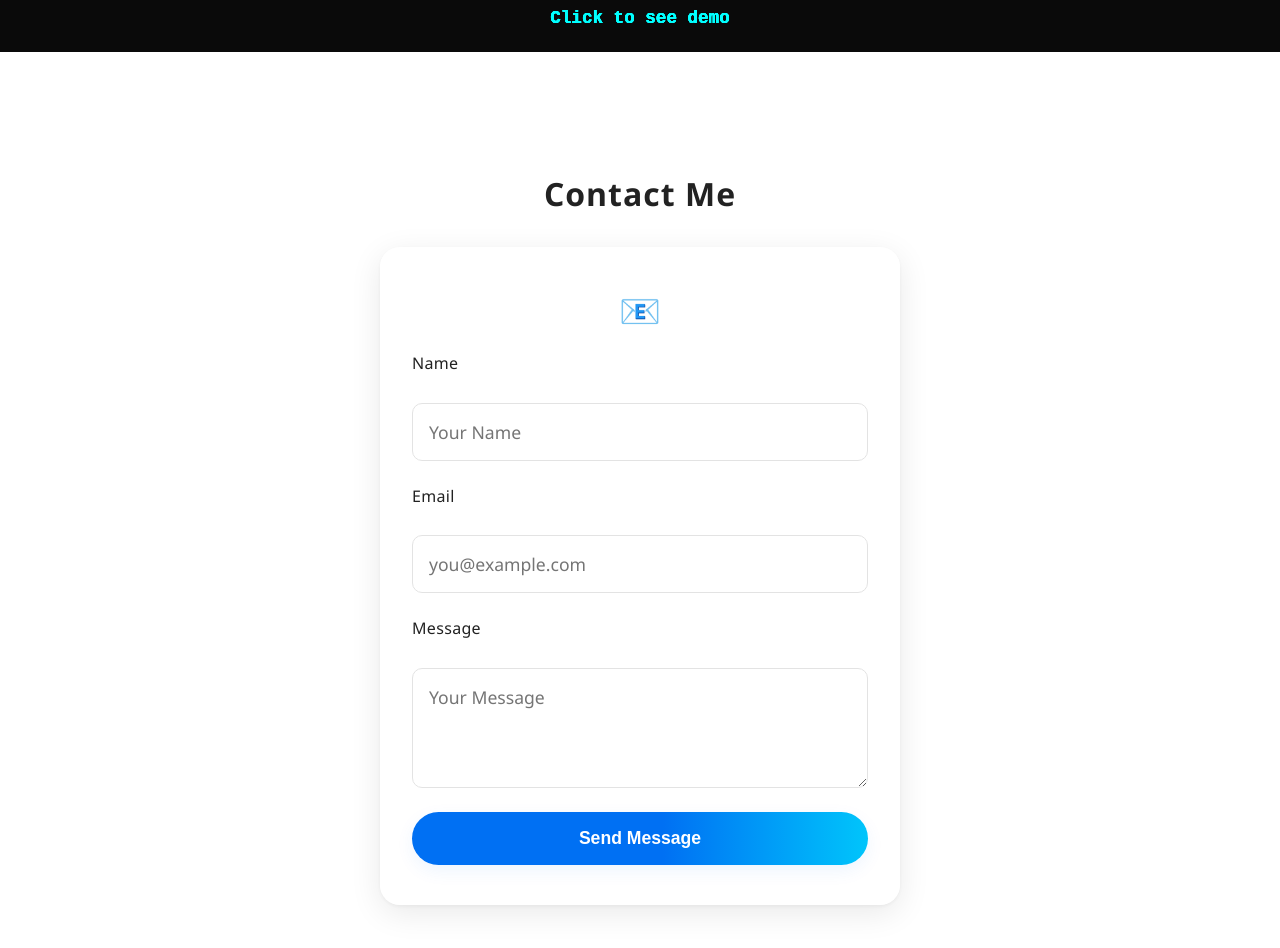
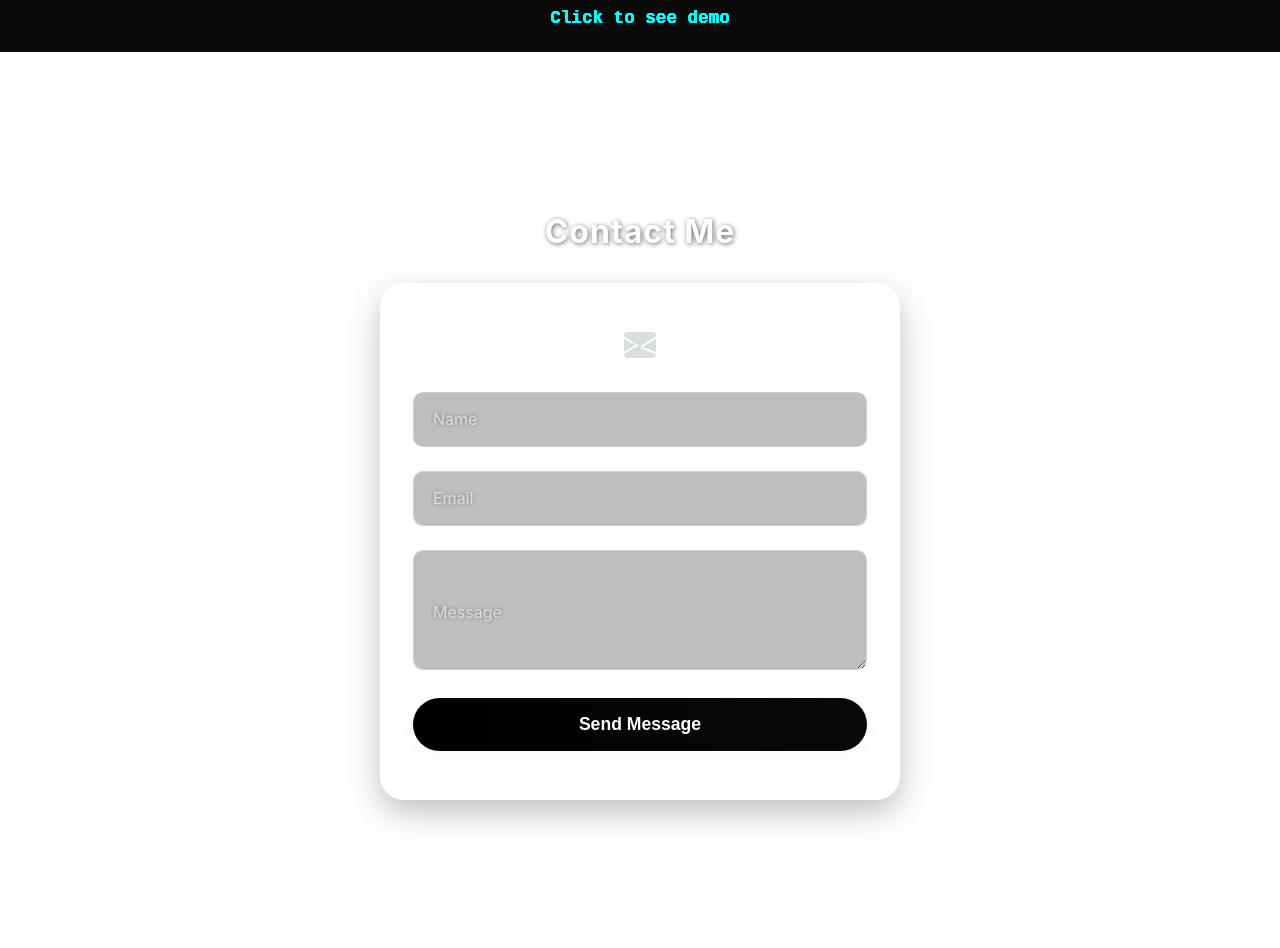
Before and after one commit to NaveedAhmeds/PORTFOLIO, a Next.js app: page / in a window 1280 px wide. Shown: the part 4000-4948 px from the top of the page. Built offline with nearby package versions, Linux system fonts and the light colour scheme; a web font is replaced by a local one.

Commit message:
Finalized contact

```diff
--- a/components/Contact.js
+++ b/components/Contact.js
@@ -9,72 +9,114 @@ export default function Contact() {
 		message: "",
 	});
 	const [success, setSuccess] = useState(false);
+	const [loading, setLoading] = useState(false);
 
 	const handleChange = (e) =>
 		setFormData({ ...formData, [e.target.name]: e.target.value });
 
-	const handleSubmit = (e) => {
+	const handleSubmit = async (e) => {
 		e.preventDefault();
+		setLoading(true);
+
+		try {
+			const res = await fetch("/api/contact", {
+				method: "POST",
+				headers: { "Content-Type": "application/json" },
+				body: JSON.stringify(formData),
+			});
+
+			if (res.ok) {
 				setSuccess(true);
 				setFormData({ name: "", email: "", message: "" });
-		setTimeout(() => setSuccess(false), 4000); // Auto-hide message
+				setTimeout(() => setSuccess(false), 4000);
+			} else {
+				const data = await res.json();
+				alert(data.error || "Something went wrong!");
+			}
+		} catch (err) {
+			alert("Failed to send message, try again later.");
+			console.error(err);
+		} finally {
+			setLoading(false);
+		}
 	};
 
 	return (
 		<section id="contact" className={styles.contactSection}>
 			<h2 className={styles.heading}>Contact Me</h2>
 			<div className={`${styles.bgGlass} ${styles.contactFormContainer}`}>
-				{/* Example icon (emoji) for simplicity, replace with SVG if you wish */}
-				<div className={styles.icon}>📧</div>
+				{/* Cool SVG envelope */}
+				<div className={styles.icon}>
+					<svg
+						xmlns="http://www.w3.org/2000/svg"
+						width="32"
+						height="32"
+						fill="currentColor"
+						viewBox="0 0 16 16"
+					>
+						<path d="M0 4a2 2 0 012-2h12a2 2 0 012 2v.217l-8 5-8-5V4zm0 1.383v6.634l5.803-3.627L0 5.383zm6.761 3.397L16 12.017V5.383l-5.803 3.607-3.436 2.092a.5.5 0 01-.562 0L6.761 8.78zM16 13.017V13a2 2 0 01-2 2H2a2 2 0 01-2-2v-.017l5.803-3.627L16 13.017z" />
+					</svg>
+				</div>
+
 				<form
 					onSubmit={handleSubmit}
 					className={styles.contactForm}
 					autoComplete="off"
 				>
-					<label htmlFor="name" className={styles.label}>
-						Name
-					</label>
+					<div className={styles.inputGroup}>
 						<input
 							id="name"
 							type="text"
 							name="name"
-						placeholder="Your Name"
+							placeholder=" "
 							value={formData.name}
 							onChange={handleChange}
 							className={styles.input}
 							required
 						/>
-					<label htmlFor="email" className={styles.label}>
-						Email
+						<label htmlFor="name" className={styles.floatingLabel}>
+							Name
 						</label>
+					</div>
+
+					<div className={styles.inputGroup}>
 						<input
 							id="email"
 							type="email"
 							name="email"
-						placeholder="you@example.com"
+							placeholder=" "
 							value={formData.email}
 							onChange={handleChange}
 							className={styles.input}
 							required
 						/>
-					<label htmlFor="message" className={styles.label}>
-						Message
+						<label htmlFor="email" className={styles.floatingLabel}>
+							Email
 						</label>
+					</div>
+
+					<div className={styles.inputGroup}>
 						<textarea
 							id="message"
 							name="message"
-						placeholder="Your Message"
+							placeholder=" "
 							value={formData.message}
 							onChange={handleChange}
 							className={styles.textarea}
 							required
 						/>
-					<button type="submit" className={styles.button}>
-						Send Message
+						<label htmlFor="message" className={styles.floatingLabel}>
+							Message
+						</label>
+					</div>
+
+					<button type="submit" className={styles.button} disabled={loading}>
+						{loading ? "Sending..." : "Send Message"}
 					</button>
+
 					{success && (
 						<div className={styles.successMessage}>
-							Thank you! Your message has been sent. 🚀
+							Thank you! Your message has been sent.
 						</div>
 					)}
 				</form>
--- a/components/Contact.module.css
+++ b/components/Contact.module.css
@@ -1,36 +1,94 @@
 .contactSection {
-	margin-top: 5rem;
-	padding: 2.5rem 0.5rem;
-	/* Transparent background for section */
-	background: transparent;
+	position: relative;
+	margin-top: 0rem;
+	padding: 10rem 1.5rem;
 	text-align: center;
+	color: #f5f5f5;
+	font-family: "Inter", sans-serif;
+	overflow: hidden; /* ensures pseudo-element stays behind */
+}
+
+.contactSection::before {
+	content: "";
+	position: absolute;
+	inset: 0;
+	background: rgba(255, 255, 255, 0.05); /* slight transparent overlay */
+	backdrop-filter: blur(3px); /* main blur for the background */
+	z-index: -1; /* keep behind content */
+	border-radius: 0; /* full section blur */
 }
 
 .heading {
 	font-size: 2rem;
 	margin-bottom: 2rem;
 	letter-spacing: 1px;
+	color: #fff; /* bright white for contrast over painting */
+	text-shadow: 1px 1px 5px rgba(0, 0, 0, 0.6);
 }
 
 .bgGlass {
-	background: rgba(255, 255, 255, 0.15); /* Subtle frosted glass */
-	backdrop-filter: blur(10px);
-	box-shadow: 0 8px 32px rgba(0, 0, 0, 0.09), 0 1.5px 4px rgba(0, 0, 0, 0.05);
-	border-radius: 1.25rem;
-	padding: 2.5rem 2rem;
+	position: relative;
+	overflow: hidden;
+	/* existing styles */
+	background: rgba(255, 255, 255, 0.12);
+	backdrop-filter: blur(14px);
+	box-shadow: 0 12px 32px rgba(0, 0, 0, 0.25);
+	border-radius: 1.5rem;
+	padding: 3rem 2rem;
 	max-width: 520px;
 	margin: 0 auto;
-	transition: background 0.4s cubic-bezier(0.4, 2, 0.6, 1),
-		box-shadow 0.3s cubic-bezier(0.4, 2, 0.6, 1);
+	transition: all 0.4s cubic-bezier(0.4, 2, 0.6, 1);
+	border: 1px solid rgba(255, 255, 255, 0.2);
+	z-index: 0;
+}
+
+/* Animated gradient overlay */
+.bgGlass::before {
+	content: "";
+	position: absolute;
+	inset: 0;
+	background: linear-gradient(
+		120deg,
+		rgba(0, 0, 0, 0.2),
+		rgba(24, 24, 24, 0),
+		rgba(0, 0, 0, 0)
+	);
+	background-size: 400% 400%;
+	border-radius: inherit;
+	animation: gradientShift 15s ease infinite;
+	z-index: -1; /* behind content */
+}
+
+@keyframes gradientShift {
+	0% {
+		background-position: 0% 50%;
+	}
+	50% {
+		background-position: 100% 50%;
+	}
+	100% {
+		background-position: 0% 50%;
+	}
 }
 
 .icon {
 	font-size: 2.1rem;
 	margin-bottom: 1.2rem;
+	color: #d7dfe0; /* neon-ish glow */
+	text-shadow: 0 0 12px #00e0ff, 0 0 24px #00e0ff80;
+	animation: bounce 1.2s infinite alternate;
+}
+
+@keyframes bounce {
+	from {
+		transform: translateY(0);
+	}
+	to {
+		transform: translateY(-6px);
+	}
 }
 
 .contactFormContainer {
-	/* For fade-in effect */
 	animation: fadeIn 1.2s cubic-bezier(0.4, 2, 0.6, 1);
 }
 
@@ -52,31 +110,54 @@
 	width: 100%;
 }
 
-.label {
-	font-weight: 500;
-	margin-bottom: 0.3rem;
-	text-align: left;
-	color: #222;
-	letter-spacing: 0.02em;
+.inputGroup {
+	position: relative;
 }
 
 .input,
 .textarea {
+	width: 100%;
 	padding: 1rem;
-	border: 1px solid #e3e3e3;
+	border: 1px solid rgba(255, 255, 255, 0.25);
 	border-radius: 10px;
+	background: rgba(0, 0, 0, 0.25); /* dark overlay for readability */
+	color: #fff;
 	font-size: 1.1rem;
-	background: rgba(255, 255, 255, 0.7);
 	font-family: inherit;
-	color: #111;
-	transition: border 0.2s, box-shadow 0.2s;
+	transition: all 0.3s ease;
+	backdrop-filter: blur(6px);
 }
 
 .input:focus,
 .textarea:focus {
 	outline: none;
-	border-color: #0070f3;
-	box-shadow: 0 0 0 3px rgba(0, 112, 243, 0.11);
+	border-color: #00e0ff;
+	box-shadow: 0 0 20px rgba(0, 224, 255, 0.45);
+	transform: scale(1.01);
+}
+
+.floatingLabel {
+	position: absolute;
+	left: 1rem;
+	top: 50%;
+	transform: translateY(-50%);
+	color: #ddd;
+	pointer-events: none;
+	transition: all 0.2s ease-out;
+	background: transparent;
+	padding: 0 0.25rem;
+	text-shadow: 0 0 5px rgba(0, 0, 0, 0.4);
+}
+
+.input:focus + .floatingLabel,
+.textarea:focus + .floatingLabel,
+.input:not(:placeholder-shown) + .floatingLabel,
+.textarea:not(:placeholder-shown) + .floatingLabel {
+	top: -0.5rem;
+	font-size: 0.85rem;
+	color: #00e0ff;
+	background: rgba(0, 0, 0, 0.3);
+	text-shadow: 0 0 10px #00e0ff55;
 }
 
 .textarea {
@@ -85,47 +166,95 @@
 }
 
 .button {
-	background: linear-gradient(90deg, #0070f3 55%, #00c5fb 100%);
+	background: linear-gradient(90deg, #000000 0%, #090909 100%);
 	color: #fff;
 	padding: 1rem;
 	border: none;
 	border-radius: 9999px;
 	cursor: pointer;
 	font-weight: bold;
-	transition: background 0.2s, transform 0.2s;
+	transition: all 0.25s ease;
 	font-size: 1.1rem;
-	box-shadow: 0 6px 18px rgba(0, 112, 243, 0.07);
+	box-shadow: 0 6px 18px rgba(225, 225, 225, 0.2);
 }
 
 .button:hover,
 .button:focus {
-	background: linear-gradient(90deg, #005bb5 55%, #00b0e0 100%);
 	transform: translateY(-2px) scale(1.035);
+	background: linear-gradient(90deg, #485258 0%, #4986c3 100%);
+	box-shadow: 0 8px 22px rgba(225, 228, 228, 0.35);
+}
+
+.button:active {
+	transform: translateY(1px) scale(0.98);
+	box-shadow: 0 4px 12px rgba(225, 229, 229, 0.15);
 }
 
 .successMessage {
 	margin-top: 1.2rem;
 	padding: 0.85rem 1rem;
-	background: rgba(0, 128, 0, 0.08);
-	color: #229d46;
+	background: rgba(0, 255, 128, 0.15);
+	color: #bfded0;
 	border-radius: 0.7rem;
 	font-weight: 500;
+	text-shadow: 0 0 6px rgba(0, 255, 128, 0.3);
 	animation: fadeIn 0.8s;
 }
 
-/* Enhance visibility on glass for dark backgrounds */
+/* Dark Mode */
 @media (prefers-color-scheme: dark) {
 	.bgGlass {
-		background: rgba(20, 20, 35, 0.23);
-		color: #e6e6e6;
+		background: rgba(10, 10, 20, 0.25);
+		border: 1px solid rgba(255, 255, 255, 0.15);
+		box-shadow: 0 12px 32px rgba(0, 0, 0, 0.5);
 	}
 	.input,
 	.textarea {
-		background: rgba(27, 27, 53, 0.6);
-		color: #f2f2f2;
-		border-color: #444861;
+		background: rgba(0, 0, 0, 0.35);
+		color: #fff;
+		border-color: rgba(255, 255, 255, 0.25);
 	}
-	.label {
-		color: #fafaff;
+	.floatingLabel {
+		color: #ccc;
+	}
+	.button {
+		box-shadow: 0 6px 18px rgba(0, 224, 255, 0.35);
 	}
 }
+
+/* Responsiveness */
+@media (max-width: 768px) {
+	.bgGlass {
+		width: 90%;
+		padding: 2rem 1rem;
+	}
+	.heading {
+		font-size: 1.75rem;
+	}
+	.input,
+	.textarea {
+		font-size: 1rem;
+		padding: 0.9rem;
+	}
+	.button {
+		font-size: 1rem;
+		padding: 0.9rem;
+	}
+}
+
+@media (max-width: 480px) {
+	.heading {
+		font-size: 1.5rem;
+	}
+	.icon {
+		font-size: 1.8rem;
+		margin-bottom: 1rem;
+	}
+	.input,
+	.textarea {
+		padding: 0.8rem;
+	}
+	.button {
+		padding: 0.8rem;
+	}
+}
--- /dev/null
+++ b/pages/api/contact.js
@@ -0,0 +1,16 @@
+// pages/api/contact.js
+export default async function handler(req, res) {
+	if (req.method === "POST") {
+		const { name, email, message } = req.body;
+
+		if (!name || !email || !message) {
+			return res.status(400).json({ error: "All fields are required." });
+		}
+		console.log("New contact message:", { name, email, message });
+
+		return res.status(200).json({ message: "Message received!" });
+	} else {
+		res.setHeader("Allow", ["POST"]);
+		res.status(405).end(`Method ${req.method} Not Allowed`);
+	}
+}
```
Lines whose indentation alone changed are shown as unchanged.
